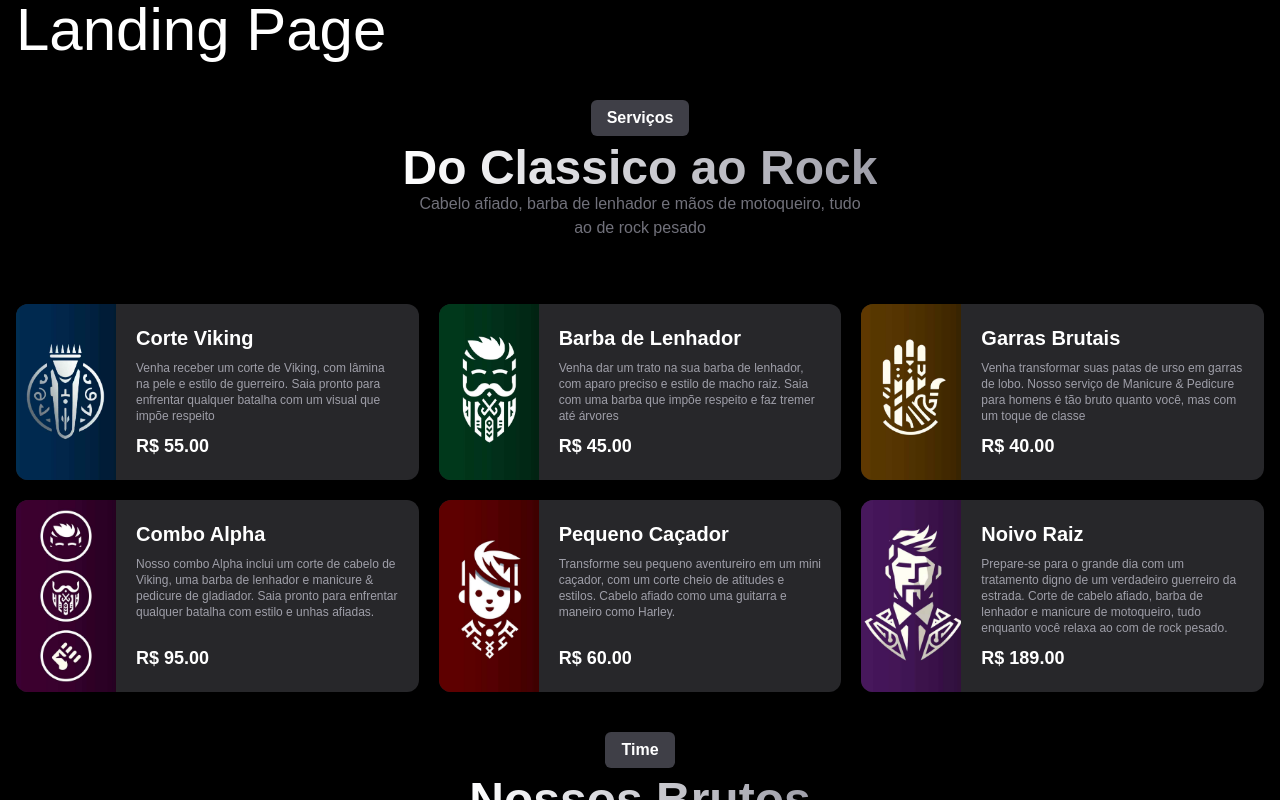
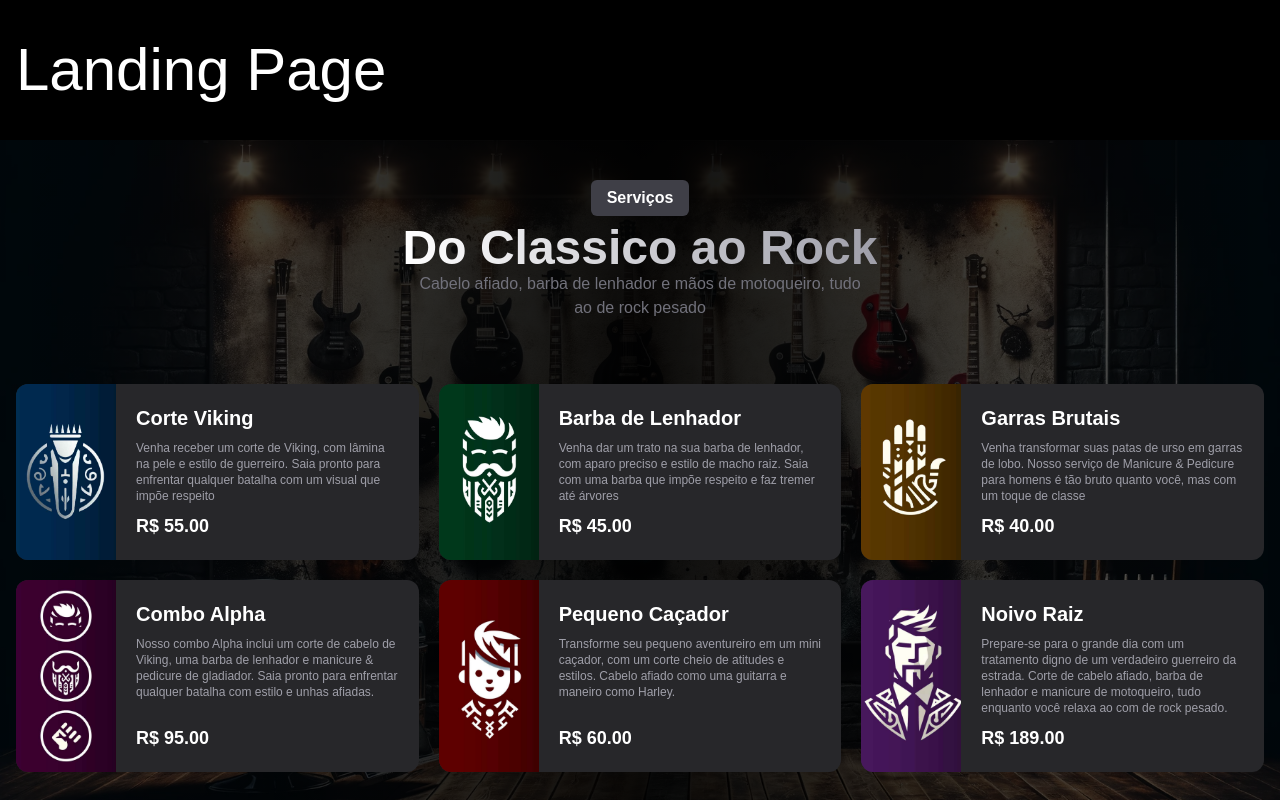
Before and after one commit to EduCarmo/Projeto-Barbearia, a Next.js app: page / in a window 1280 px wide. Shown: the top 800 px of the page. Built offline with nearby package versions, Linux system fonts and the light colour scheme.

Commit message:
adicionando imagem de backgraund nas secoes

```diff
--- a/src/app/page.tsx
+++ b/src/app/page.tsx
@@ -1,14 +1,20 @@
 import NossosServicos from "@/components/servico/NossosServicos";
 import ItemServico from "../components/servico/ItemServico";
 import NossosProfissionais from "@/components/profissional/NossosProfissionais";
-
+import SecaoBackground from "@/components/shared/SecaoBackground";
 
 export default function Landing() {
   return (
-   <div className="flex flex-col gap-10 container">
-      <h1 className="text-6xl">Landing Page</h1>
-      <NossosServicos />
-      <NossosProfissionais />
-   </div>
+    <div className="flex flex-col">
+      <div className="container py-10">
+        <h1 className="text-6xl">Landing Page</h1>
+      </div>
+      <SecaoBackground imagem="/banners/servicos.webp">
+        <NossosServicos />
+      </SecaoBackground>
+      <SecaoBackground imagem="/banners/profissionais.webp">
+        <NossosProfissionais />
+      </SecaoBackground>
+    </div>
   );
 }
--- a/src/components/profissional/ItemProfissional.tsx
+++ b/src/components/profissional/ItemProfissional.tsx
@@ -1,5 +1,5 @@
 import Profissional from "@/core/profissional/Profissional";
-import Avaliacao from "@/shared/Avaliacao";
+import Avaliacao from "@/components/shared/Avaliacao";
 import {
   IconBrandInstagram,
   IconBrandLinkedin,
--- a/src/components/profissional/NossosProfissionais.tsx
+++ b/src/components/profissional/NossosProfissionais.tsx
@@ -1,6 +1,6 @@
 import profissionais from "@/data/contants/profissional";
 import ItemProfissional from "./ItemProfissional";
-import TituloSecao from "@/shared/TituloSecao";
+import TituloSecao from "@/components/shared/TituloSecao";
 
 export default function NossosProfissionais() {
   return (
--- a/src/components/servico/NossosServicos.tsx
+++ b/src/components/servico/NossosServicos.tsx
@@ -1,7 +1,7 @@
 import servicos from "@/data/contants/servicos";
 import ItemServico from "./ItemServico";
 import Servico from "@/core/servico/Servico";
-import TituloSecao from "@/shared/TituloSecao";
+import TituloSecao from "@/components/shared/TituloSecao";
 
 export default function NossosServicos() {
   return (
--- /dev/null
+++ b/src/components/shared/SecaoBackground.tsx
@@ -0,0 +1,22 @@
+import Image from "next/image";
+
+export interface SecaoBackgroundProps {
+  children: React.ReactNode;
+  imagem: string;
+}
+
+export default function SecaoBackground(props: SecaoBackgroundProps) {
+  return (
+    <div className="relative">
+      <Image
+        src={props.imagem}
+        alt="imagem de fundo"
+        fill
+        className="object-cover -z-30"
+      />
+      <div className="bg-black/80 sm:bg-transparent sm:bg-gradient-to-r from-black/60 via-black/95 to-black/60">
+        <div className="container py-10">{props.children}</div>
+      </div>
+    </div>
+  );
+}
```
Also changed, not shown: src/components/shared/Avaliacao.tsx (renamed from src/shared/Avaliacao.tsx), src/components/shared/TituloSecao.tsx (renamed from src/shared/TituloSecao.tsx).
